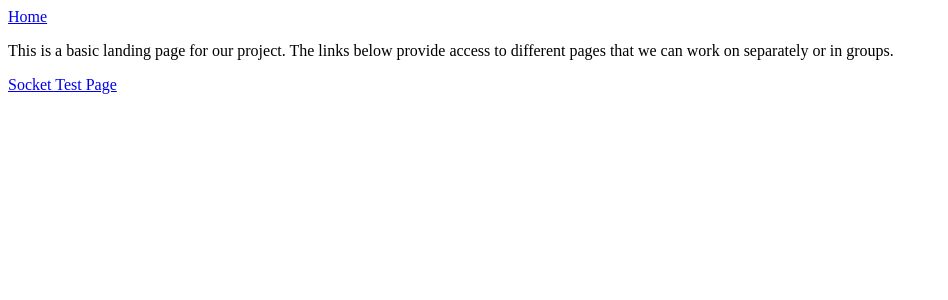
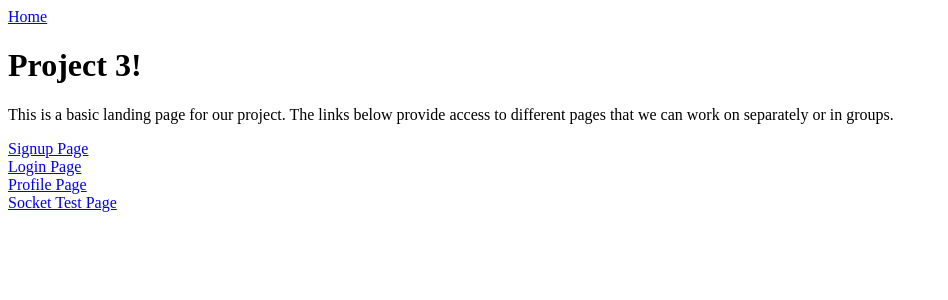
Before and after one commit to mccoyplayer/BOR, a React (Create React App) app in the folder client/: page / in a window 1280 px wide. Shown: the top 300 px of the page, without its empty margins (0-948 px from the left). Built offline with nearby package versions, Linux system fonts and the light colour scheme; no server answers.

Commit message:
Add basic site template.

```diff
--- a/client/src/App.js
+++ b/client/src/App.js
@@ -1,6 +1,8 @@
-import io from 'socket.io-client';
 import { BrowserRouter as Router, Routes, Route, Link } from 'react-router-dom';
 import Home from './pages/Home';
+import Signup from './pages/Signup';
+import Login from './pages/Login';
+import Profile from './pages/Profile';
 import SocketTest from './pages/SocketTest';
 
 function App() {
@@ -9,6 +11,9 @@
       <Link to='/'>Home</Link>
       <Routes>
       <Route path='/' element={<Home/>} />
+      <Route path='/signup' element={<Signup/>} />
+      <Route path='/login' element={<Login/>} />
+      <Route path='/profile' element={<Profile/>} />
       <Route path='/socket-test' element={<SocketTest/>} />
       </Routes>
     </Router>
--- a/client/src/pages/Home.js
+++ b/client/src/pages/Home.js
@@ -4,9 +4,13 @@
 
   return (
     <>
+    <h1>Project 3!</h1>
     <p>
       This is a basic landing page for our project. The links below provide access to different pages that we can work on separately or in groups.
     </p>
+    <Link to='/signup'>Signup Page</Link><br/>
+    <Link to='/login'>Login Page</Link><br/>
+    <Link to='/profile'>Profile Page</Link><br/>
     <Link to='/socket-test'>Socket Test Page</Link>
     </>
   );
--- /dev/null
+++ b/client/src/pages/Login.js
@@ -0,0 +1,7 @@
+export default function Login () {
+  return (
+    <>
+    <h1>Login</h1>
+    </>
+  );
+}
--- /dev/null
+++ b/client/src/pages/Profile.js
@@ -0,0 +1,12 @@
+// This would be a user's personal page, where they land after
+// logging in.
+// Maybe the option to host/join a game could be here,
+// as well as win/loss records, etc.
+
+export default function Profile () {
+  return (
+    <>
+    <h1>Profile</h1>
+    </>
+  );
+}
--- /dev/null
+++ b/client/src/pages/Signup.js
@@ -0,0 +1,7 @@
+export default function Signup () {
+  return (
+    <>
+    <h1>Sign Up</h1>
+    </>
+  );
+}
--- a/client/src/pages/SocketTest.js
+++ b/client/src/pages/SocketTest.js
@@ -27,6 +27,7 @@
 
   return (
     <>
+    <h1>Socket Test Page</h1>
     <p>
       Instructions: Open this page in two (or more) different windows, and view them side-by-side. Messages sent on one window should be displayed immediately on the other window, and vice versa.
     </p>
```
